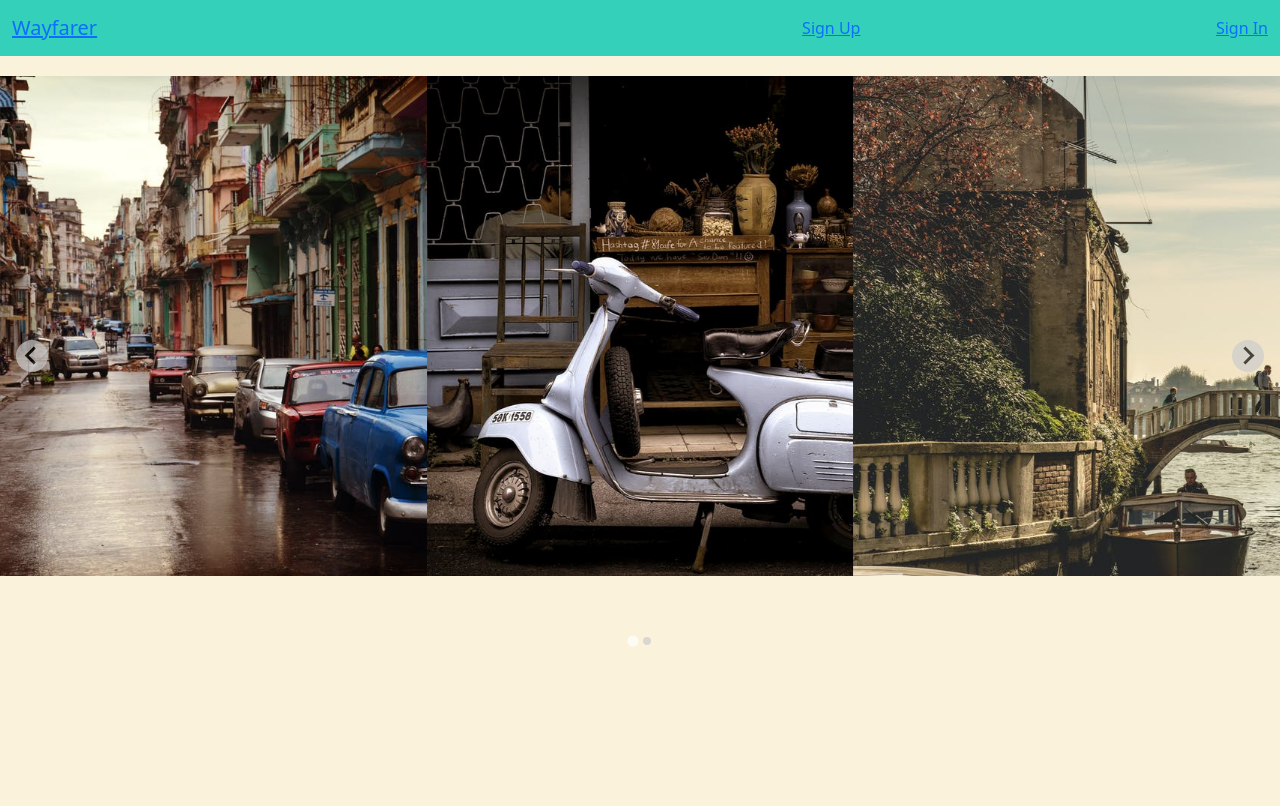
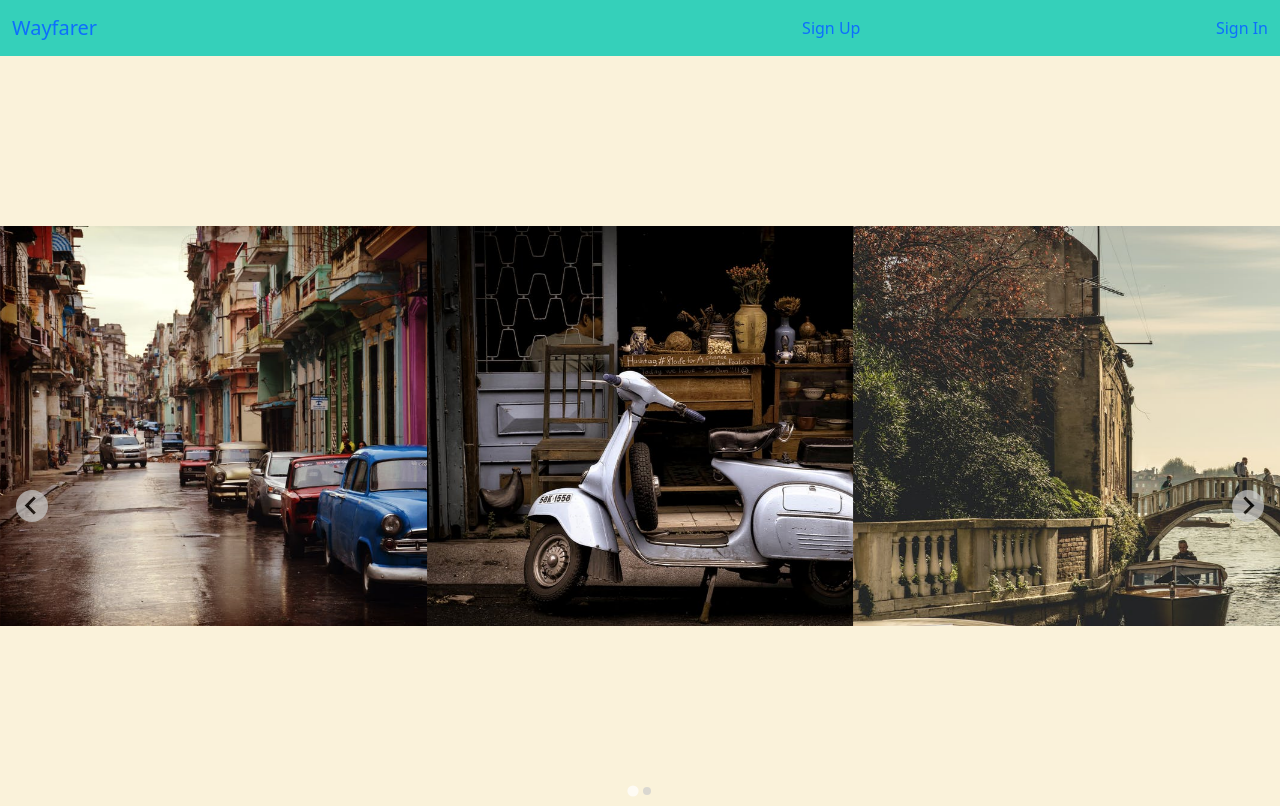
Before and after one commit to justnyc187/wayfarerProject, a Django app: page / in a window 1280 px wide. Before the commit the page ends 646 px from the top, so only its background shows below. Run offline with Django 3.2, Linux system fonts and the light colour scheme.

Commit message:
added css

```diff
--- a/main_app/static/styles/main.css
+++ b/main_app/static/styles/main.css
@@ -18,14 +18,19 @@
 
 .show-img{
     width:600px;
-    height: 500px;
+    height: 400px;
     object-fit: cover;
 }
 .splide{
     height: 600px;
     margin: auto;
     padding-top: 20px;
+    margin-top: 150px;
 }
 .splide__slide{
     margin-right: 0;
 }
+
+.navbar-item{
+    text-decoration: none;
+}
```
